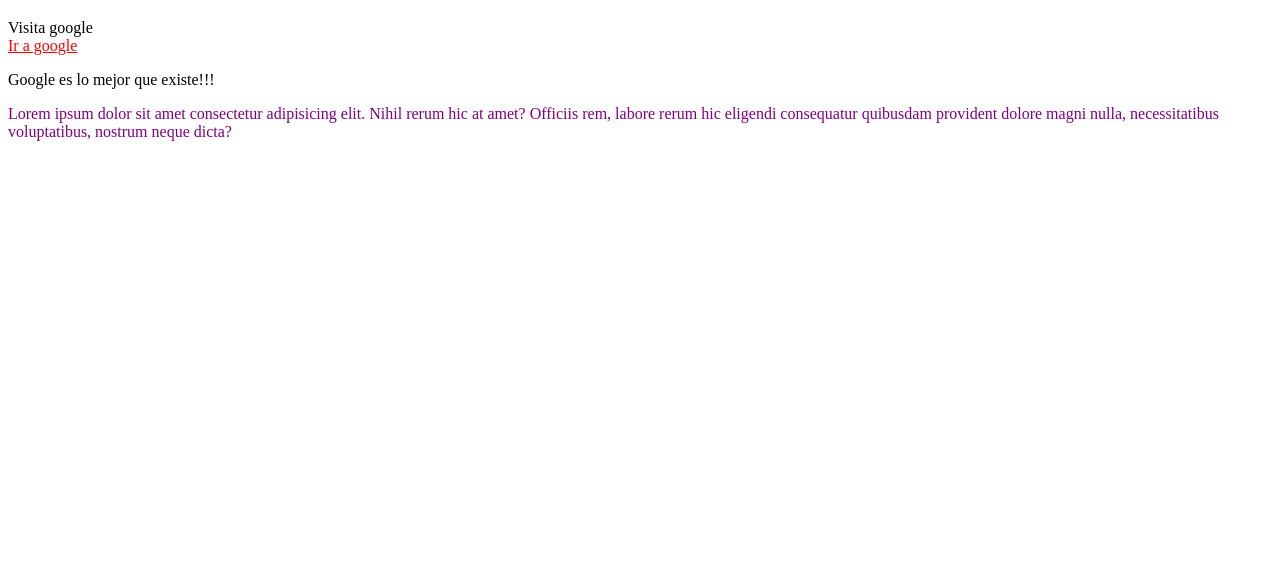
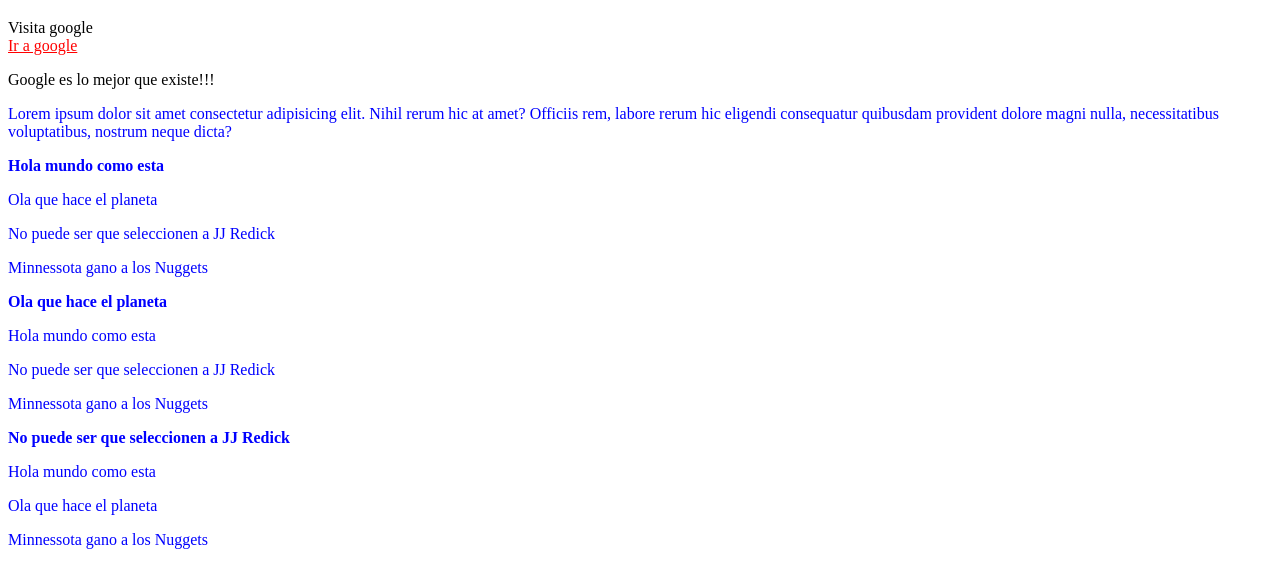
Before and after one commit to FedericoBordini/CSS, a plain HTML site: page Selectores/index.html in a window 1280 px wide. Shown: the part 61-648 px from the top of the page. Drawn offline with Linux system fonts and the light colour scheme.

Commit message:
trabajando con selectores

```diff
--- a/Selectores/index.html
+++ b/Selectores/index.html
@@ -18,6 +18,25 @@
             hic eligendi consequatur quibusdam provident dolore magni nulla, necessitatibus voluptatibus, nostrum neque
             dicta?</p>
     </article>
+
+    <article class="prueba">
+        <p>Hola mundo como esta</p>
+        <p>Ola que hace el planeta</p>
+        <p>No puede ser que seleccionen a JJ Redick</p>
+        <p>Minnessota gano a los Nuggets</p>
+    </article>
+    <article class="prueba">
+        <p>Ola que hace el planeta</p>
+        <p>Hola mundo como esta</p>
+        <p>No puede ser que seleccionen a JJ Redick</p>
+        <p>Minnessota gano a los Nuggets</p>
+    </article>
+    <article class="prueba">
+        <p>No puede ser que seleccionen a JJ Redick</p>
+        <p>Hola mundo como esta</p>
+        <p>Ola que hace el planeta</p>
+        <p>Minnessota gano a los Nuggets</p>
+    </article>
 </body>
 
 </html>
--- a/Selectores/styles.css
+++ b/Selectores/styles.css
@@ -1,3 +1,7 @@
+/* * {
+    margin: 0;
+} */
+
 span:hover {
     color: blue;
 }
@@ -16,5 +20,9 @@ a[href="google.com.ar"] {
         } */
 
 article>p {
-    color: purple
+    color: blue
 }
+
+.prueba *:first-child {
+    font-weight: bold;
+}
```
Also changed, not shown: 1 other file.
